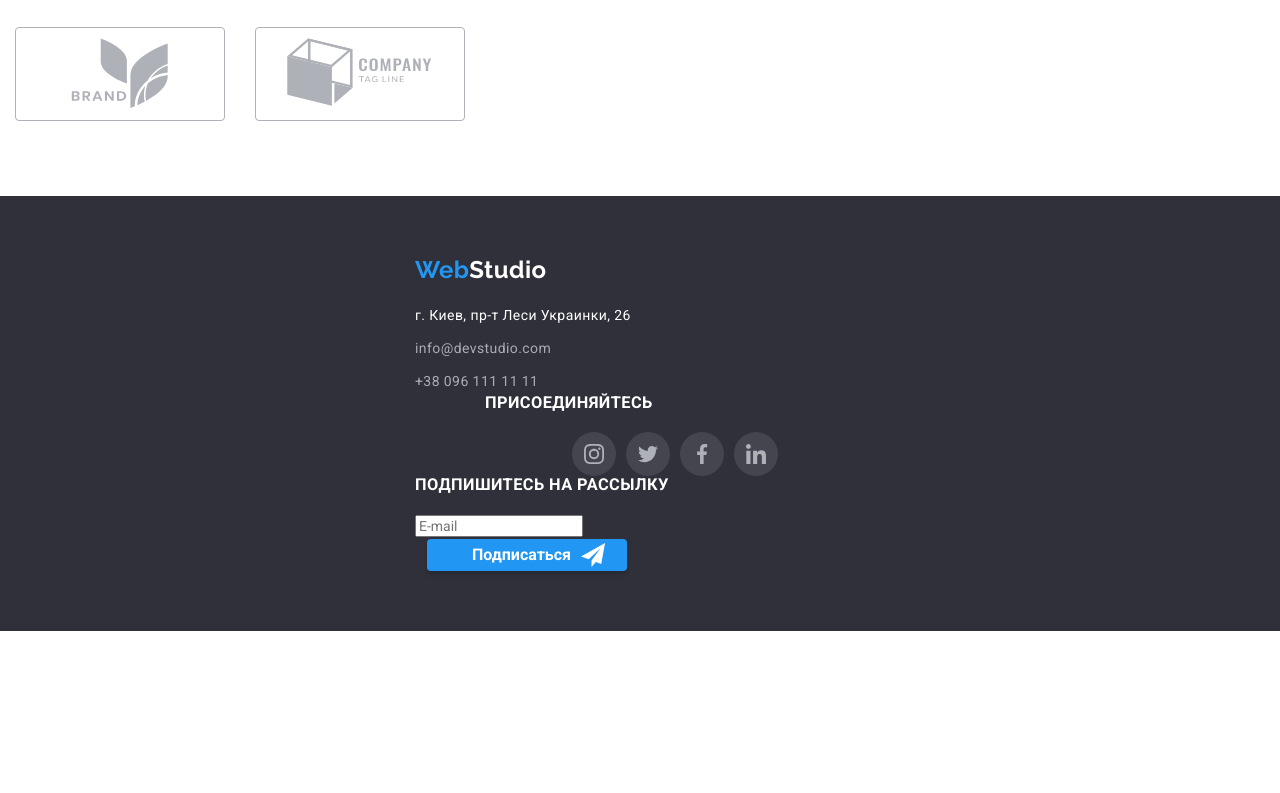
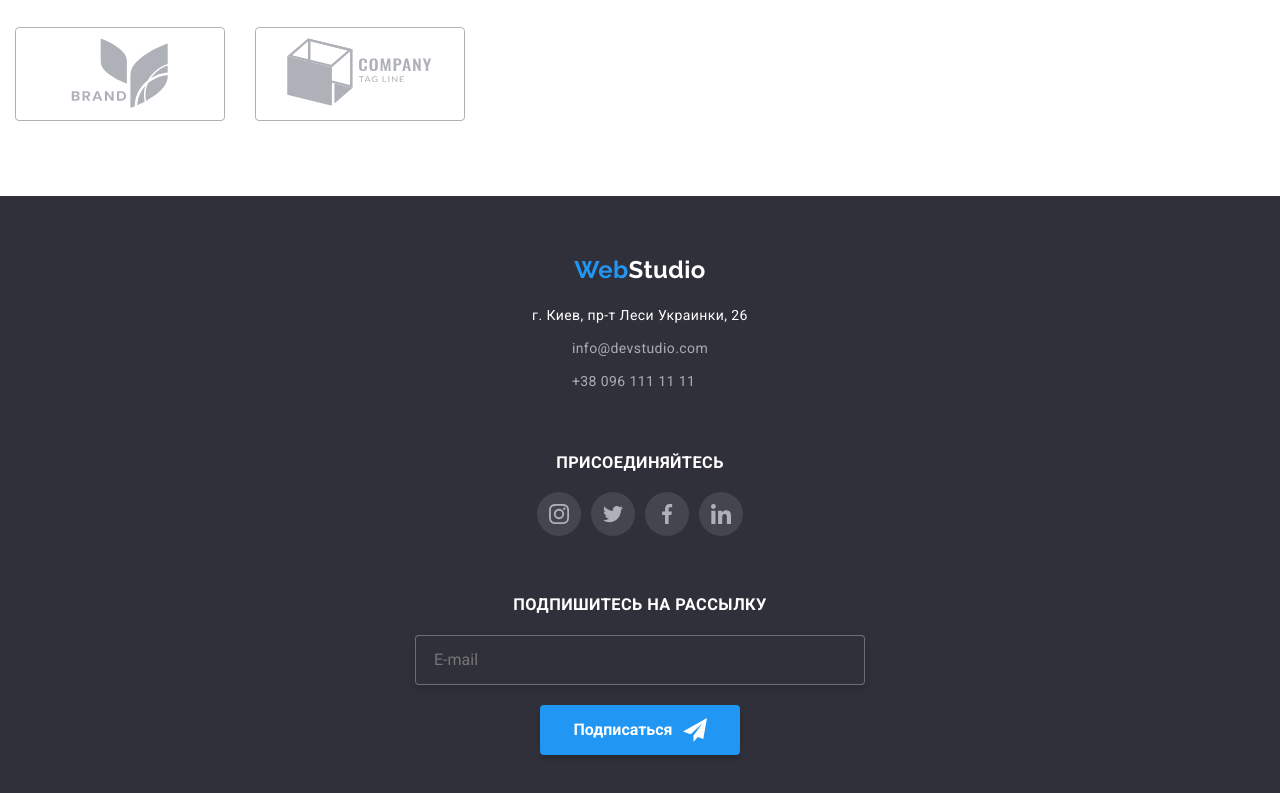
Before and after one commit to palkaz/goit-markup-hw-08, a plain HTML site: page index.html in a window 1280 px wide. Shown: the part 4503-5296 px from the top of the page. Before the commit the page ends 5134 px from the top, so only its background shows below. Drawn offline with nearby package versions, Linux system fonts and the light colour scheme.

Commit message:
заказ услуги
для мобилы проработал

```diff
--- a/sass/components/_backdrop.scss
+++ b/sass/components/_backdrop.scss
@@ -22,7 +22,6 @@
     pointer-events: none;
     visibility: hidden;
   }
-
 }
 
 .backdrop__wrapper {
@@ -33,8 +32,9 @@
 
   transform: translate(-50%, -50%);
 
-  min-height: 581px;
-  min-width: 528px;
+  // размер модального  окна
+  // min-height: 581px;
+  min-width: 450px;
   padding: 40px;
 
   // цвет текста
@@ -96,7 +96,6 @@ textarea {
   border-radius: 4px;
 }
 
-
 .form__textarea {
   &:focus-visible {
     outline: 1px solid var(--accent-color);
@@ -118,8 +117,9 @@ textarea {
   transition: var(--animation);
 }
 
+.form__wrapper {
+  font-size: 12px;
 
-.form__wrapper {
   line-height: 14px;
   letter-spacing: 0.01em;
   margin-bottom: 4px;
@@ -132,11 +132,15 @@ textarea {
   padding: 12px 16px;
 }
 
-.form__textarea{
+.form__textarea {
   &::placeholder {
-  color: rgba(117, 117, 117, 0.5);}
+    color: rgba(117, 117, 117, 0.5);
+  }
 }
 
+.checkbox {
+  margin-bottom: 0;
+}
 
 .checkbox__input {
   position: absolute;
@@ -155,7 +159,7 @@ textarea {
 
 .checkbox__span {
   height: 16px;
-  margin-right: 7px;
+  margin-right: 8px;
 }
 
 .checkbox__input:checked + .checkbox__span {
@@ -167,27 +171,26 @@ textarea {
   transition: fill var(--animation), background-image var(--animation);
 }
 
-
-
 .checkbox__input:focus + .checkbox__span {
   fill: var(--accent-color);
   transition: fill var(--animation);
 }
-
 
 .form__data.checkbox {
   margin-top: 25px;
 }
 
 .checkbox__label {
+  font-size: 12px;
   display: flex;
-  margin-left: 13px;
   color: var(--txt-color);
   align-items: center;
+
+  //  margin-left: 13px;
 }
 
 .checkbox__link {
   color: var(--accent-color);
   text-decoration: underline var(--accent-color);
-  margin-left: 5px;
+  margin-left: 2px;
 }
--- a/sass/components/_btn.scss
+++ b/sass/components/_btn.scss
@@ -61,7 +61,6 @@
   }
 }
 
-
 // конец кнопка закрытия бекдропа
 
 //  конпка отправка формы в бекдропе
@@ -98,12 +97,12 @@
 
 //    конец конпка отправка формы в бекдропе
 
-
 // кнопка футер отправка формы
 .footer__btn {
   width: 200px;
-  margin-left: 12px;
-  padding-left: 29px;
+  height: 50px;
+  // margin-left: 12px;
+  // padding-left: 29px;
 
   display: flex;
   align-items: center;
--- a/sass/components/_footer-form.scss
+++ b/sass/components/_footer-form.scss
@@ -1,11 +1,15 @@
 // форматирование формы подписки футер начало
-.footer__user {
-    margin-left: 93px;
-  }
+// .footer__user {
+//   margin-left: 93px;
+// }
 
 .footer__form {
   display: flex;
-    height: 50px;
+
+  flex-direction: column;
+  align-items: center;
+
+  width: 100%;
 
   font-size: 16px;
   line-height: 20px;
@@ -20,8 +24,20 @@
   }
 }
 
+.footer__user {
+  margin-top: 60px;
+
+  display: flex;
+  flex-direction: column;
+  align-items: center;
+}
+
 .footer__input {
-    width: 358px;
+  width: 100%;
+  height: 50px;
+
+  margin-bottom: 20px;
+
   border: 1px solid rgba(255, 255, 255, 0.3);
   filter: drop-shadow(0px 4px 4px rgba(0, 0, 0, 0.15));
   border-radius: 4px;
--- a/sass/components/_footer.scss
+++ b/sass/components/_footer.scss
@@ -9,6 +9,12 @@
 .footer__adress {
   font-style: normal;
   margin-bottom: 9px;
+}
+
+.footer__wrapper {
+  display: flex;
+  flex-direction: column;
+  align-items: center;
 }
 
 .footer__link {
@@ -32,5 +38,10 @@
 // }
 
 .footer__socials {
-  margin-left: 70px;
+  display: flex;
+  flex-direction: column;
+  align-items: center;
+
+  margin-top: 60px;
+  // margin-left: 70px;
 }
--- a/sass/main.scss
+++ b/sass/main.scss
@@ -22,13 +22,12 @@
 @import "./components/socials";
 @import "./components/clients";
 @import "./components/footer";
+@import "./components/footer-form";
 
 // @import"./components/exemple";
 
 // @import"./components/clients";
 
-// @import"./components/footer-form";
-
 // @import"./components/filter";
 // @import"./components/portfolio";
 // // @import"./components/";
--- a/sass/utils/_utils.scss
+++ b/sass/utils/_utils.scss
@@ -16,8 +16,7 @@
 // размеры шрифта навигация контакты
 
 .effect {
-
-  @media screen and (min-width: 768px ){
+  @media screen and (min-width: 768px) {
     &:after {
       content: "";
       width: 100%;
@@ -50,10 +49,10 @@
 // текущаяя страница полоска в хедере еффект
 
 // стили для футера
-.footer__list .contact__list {
-  flex-direction: column;
-  align-items: normal;
-}
+// .footer__list .contact__list {
+//   flex-direction: column;
+//   align-items: normal;
+// }
 
 .footer__list .contact__item {
   margin-right: 0;
@@ -61,7 +60,7 @@
   color: var(--footer-contact);
 }
 // обрезка крайнего маржина
-.contact__item{
+.contact__item {
   &:last-child {
     margin: 0;
   }
```
Also changed, not shown: css/main.css, css/main.min.css, 2 other files. Lines whose indentation alone changed are shown as unchanged.
